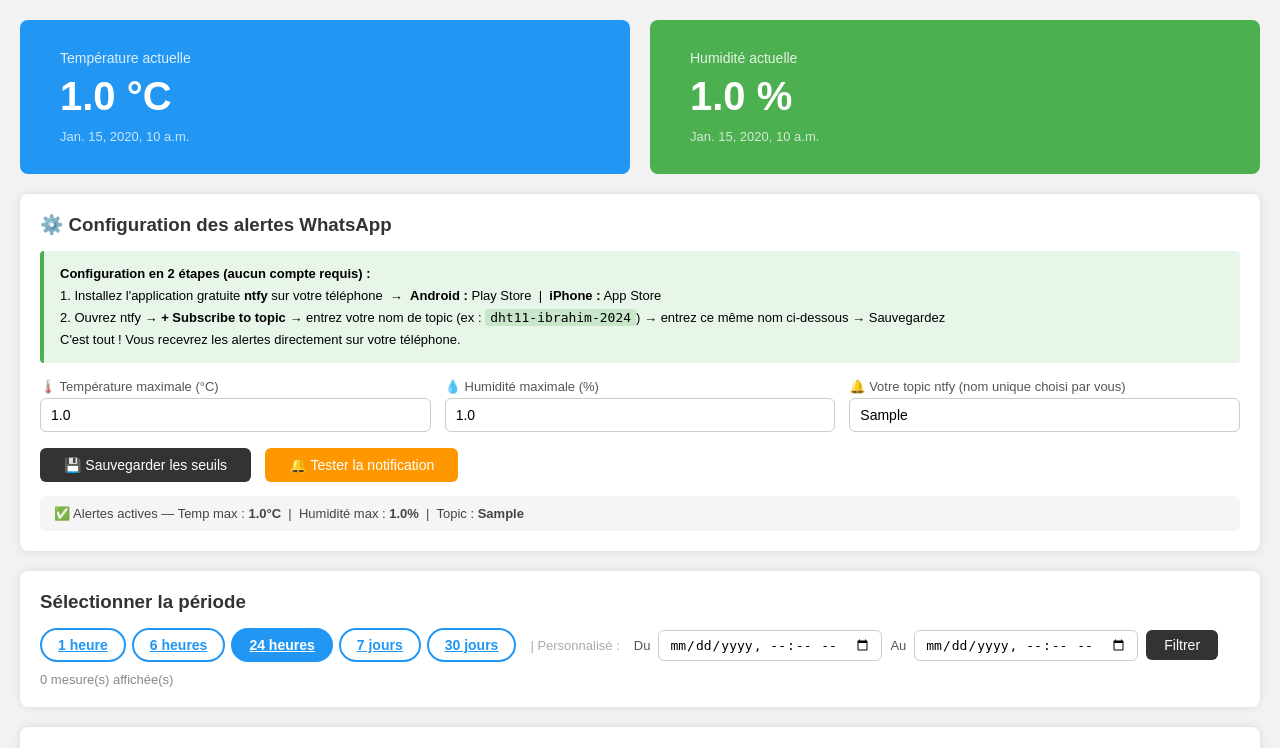
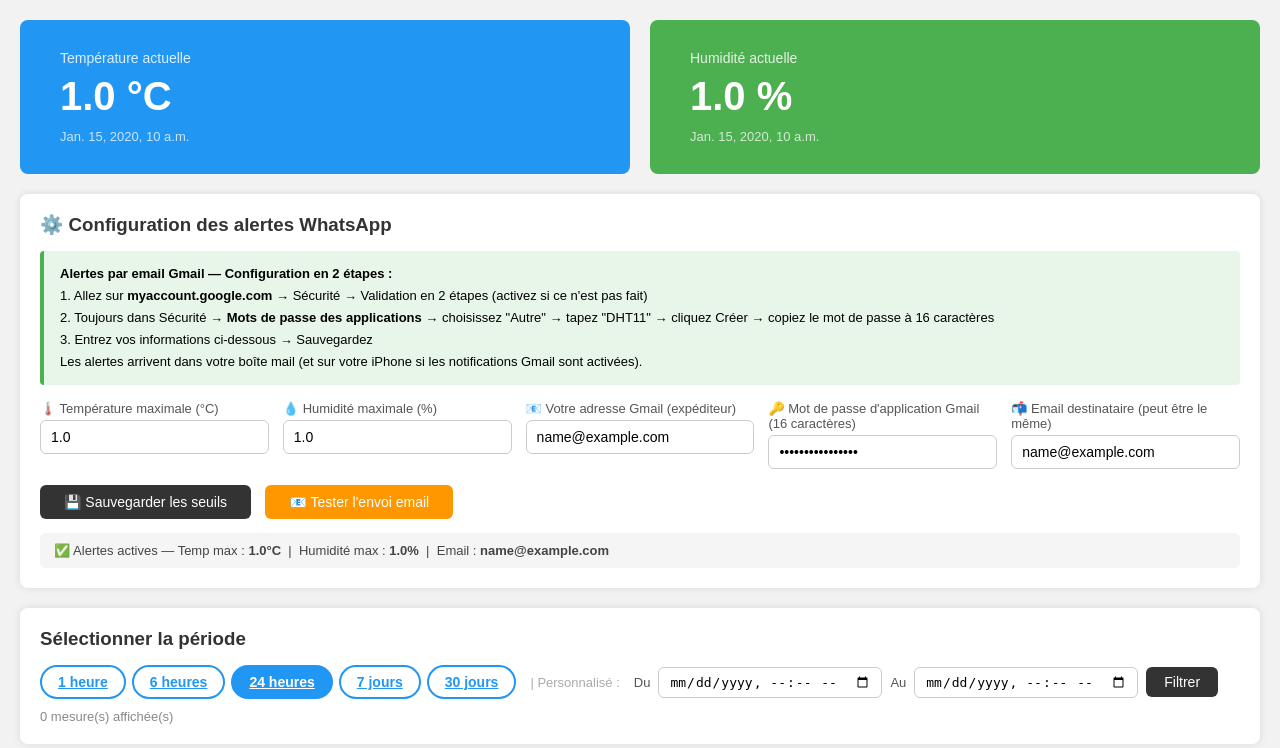
Before and after one commit to mhandibrahim6-del/Projet-Django, a Django app: page / in a window 1280 px wide. Shown: the part 53-801 px from the top of the page. Run offline with Django 5.2, Linux system fonts and the light colour scheme; tables that the repository leaves empty hold one stand-in row (values such as "Sample post").

Commit message:
Remplacer ntfy par alertes email Gmail SMTP Co-Authored-By: Claude Sonnet 4.6 <noreply@anthropic.com>

```diff
--- a/DHT11/models.py
+++ b/DHT11/models.py
@@ -8,7 +8,9 @@ class DHT11(models.Model):
 class Seuil(models.Model):
     temp_max              = models.FloatField(default=30.0)
     humidite_max          = models.FloatField(default=80.0)
-    topic                 = models.CharField(max_length=100, default='')
+    email_from            = models.CharField(max_length=100, default='')
+    email_password        = models.CharField(max_length=100, default='')
+    email_to              = models.CharField(max_length=100, default='')
     derniere_alerte_temp  = models.DateTimeField(null=True, blank=True)
     derniere_alerte_humid = models.DateTimeField(null=True, blank=True)
 
--- a/DHT11/views.py
+++ b/DHT11/views.py
@@ -37,26 +37,29 @@ def dashboard(request):
 def sauvegarder_seuil(request):
     if request.method == 'POST':
         seuil, _ = Seuil.objects.get_or_create(id=1)
-        seuil.temp_max     = float(request.POST.get('temp_max', 30))
-        seuil.humidite_max = float(request.POST.get('humidite_max', 80))
-        seuil.topic        = request.POST.get('topic', '').strip()
+        seuil.temp_max      = float(request.POST.get('temp_max', 30))
+        seuil.humidite_max  = float(request.POST.get('humidite_max', 80))
+        seuil.email_from    = request.POST.get('email_from', '').strip()
+        seuil.email_password= request.POST.get('email_password', '').strip()
+        seuil.email_to      = request.POST.get('email_to', '').strip()
         seuil.save()
     return redirect('/')
 
 
 def tester_notification(request):
+    import smtplib
+    from email.mime.text import MIMEText
     seuil = Seuil.objects.first()
-    if not seuil or not seuil.topic:
-        return JsonResponse({'ok': False, 'erreur': 'Aucun topic configuré'})
-    import urllib.request
-    req = urllib.request.Request(
-        f"https://ntfy.sh/{seuil.topic}",
-        data="Test notification DHT11 - La connexion fonctionne !".encode('utf-8'),
-        headers={'Title': 'Test DHT11', 'Priority': 'default', 'Tags': 'white_check_mark'},
-        method='POST'
-    )
+    if not seuil or not seuil.email_from or not seuil.email_to:
+        return JsonResponse({'ok': False, 'erreur': 'Email non configuré'})
     try:
-        urllib.request.urlopen(req, timeout=10)
+        msg = MIMEText("Test alerte DHT11 - La connexion fonctionne !", 'plain', 'utf-8')
+        msg['Subject'] = 'Test Alerte DHT11'
+        msg['From']    = seuil.email_from
+        msg['To']      = seuil.email_to
+        with smtplib.SMTP_SSL('smtp.gmail.com', 465, timeout=10) as serveur:
+            serveur.login(seuil.email_from, seuil.email_password)
+            serveur.sendmail(seuil.email_from, seuil.email_to, msg.as_string())
         return JsonResponse({'ok': True})
     except Exception as e:
         return JsonResponse({'ok': False, 'erreur': str(e)})
--- a/templates/dashboard.html
+++ b/templates/dashboard.html
@@ -263,12 +263,11 @@
     <h3>⚙️ Configuration des alertes WhatsApp</h3>
 
     <div class="instructions">
-        <strong>Configuration en 2 étapes (aucun compte requis) :</strong><br>
-        1. Installez l'application gratuite <strong>ntfy</strong> sur votre téléphone
-           &nbsp;→&nbsp; <strong>Android :</strong> Play Store &nbsp;|&nbsp; <strong>iPhone :</strong> App Store<br>
-        2. Ouvrez ntfy → <strong>+ Subscribe to topic</strong> → entrez votre nom de topic
-           (ex : <code>dht11-ibrahim-2024</code>) → entrez ce même nom ci-dessous → Sauvegardez<br>
-        C'est tout ! Vous recevrez les alertes directement sur votre téléphone.
+        <strong>Alertes par email Gmail — Configuration en 2 étapes :</strong><br>
+        1. Allez sur <strong>myaccount.google.com</strong> → Sécurité → Validation en 2 étapes (activez si ce n'est pas fait)<br>
+        2. Toujours dans Sécurité → <strong>Mots de passe des applications</strong> → choisissez "Autre" → tapez "DHT11" → cliquez Créer → copiez le mot de passe à 16 caractères<br>
+        3. Entrez vos informations ci-dessous → Sauvegardez<br>
+        Les alertes arrivent dans votre boîte mail (et sur votre iPhone si les notifications Gmail sont activées).
     </div>
 
     <form method="post" action="/seuil/sauvegarder/">
@@ -285,21 +284,31 @@
                        value="{{ seuil.humidite_max|default:80 }}" placeholder="ex: 80">
             </div>
             <div>
-                <label>🔔 Votre topic ntfy (nom unique choisi par vous)</label>
-                <input type="text" name="topic"
-                       value="{{ seuil.topic|default:'' }}" placeholder="ex: dht11-ibrahim-2024">
+                <label>📧 Votre adresse Gmail (expéditeur)</label>
+                <input type="email" name="email_from"
+                       value="{{ seuil.email_from|default:'' }}" placeholder="moncompte@gmail.com">
+            </div>
+            <div>
+                <label>🔑 Mot de passe d'application Gmail (16 caractères)</label>
+                <input type="password" name="email_password"
+                       value="{{ seuil.email_password|default:'' }}" placeholder="xxxx xxxx xxxx xxxx">
+            </div>
+            <div>
+                <label>📬 Email destinataire (peut être le même)</label>
+                <input type="email" name="email_to"
+                       value="{{ seuil.email_to|default:'' }}" placeholder="moncompte@gmail.com">
             </div>
         </div>
         <button type="submit" class="btn-sauvegarder">💾 Sauvegarder les seuils</button>
-        <button type="button" class="btn-tester" onclick="testerNotif()">🔔 Tester la notification</button>
+        <button type="button" class="btn-tester" onclick="testerNotif()">📧 Tester l'envoi email</button>
     </form>
     <div id="test-resultat" style="margin-top:12px;font-size:14px;"></div>
 
-    {% if seuil and seuil.topic %}
+    {% if seuil and seuil.email_to %}
     <div class="seuil-actifs">
         ✅ Alertes actives — Temp max : <strong>{{ seuil.temp_max }}°C</strong> &nbsp;|&nbsp;
         Humidité max : <strong>{{ seuil.humidite_max }}%</strong> &nbsp;|&nbsp;
-        Topic : <strong>{{ seuil.topic }}</strong>
+        Email : <strong>{{ seuil.email_to }}</strong>
     </div>
     {% endif %}
 </div>
```
Also changed, not shown: DHT11/api.py (+31 -29 lines), DHT11/migrations/0005_seuil_email.py (added).
